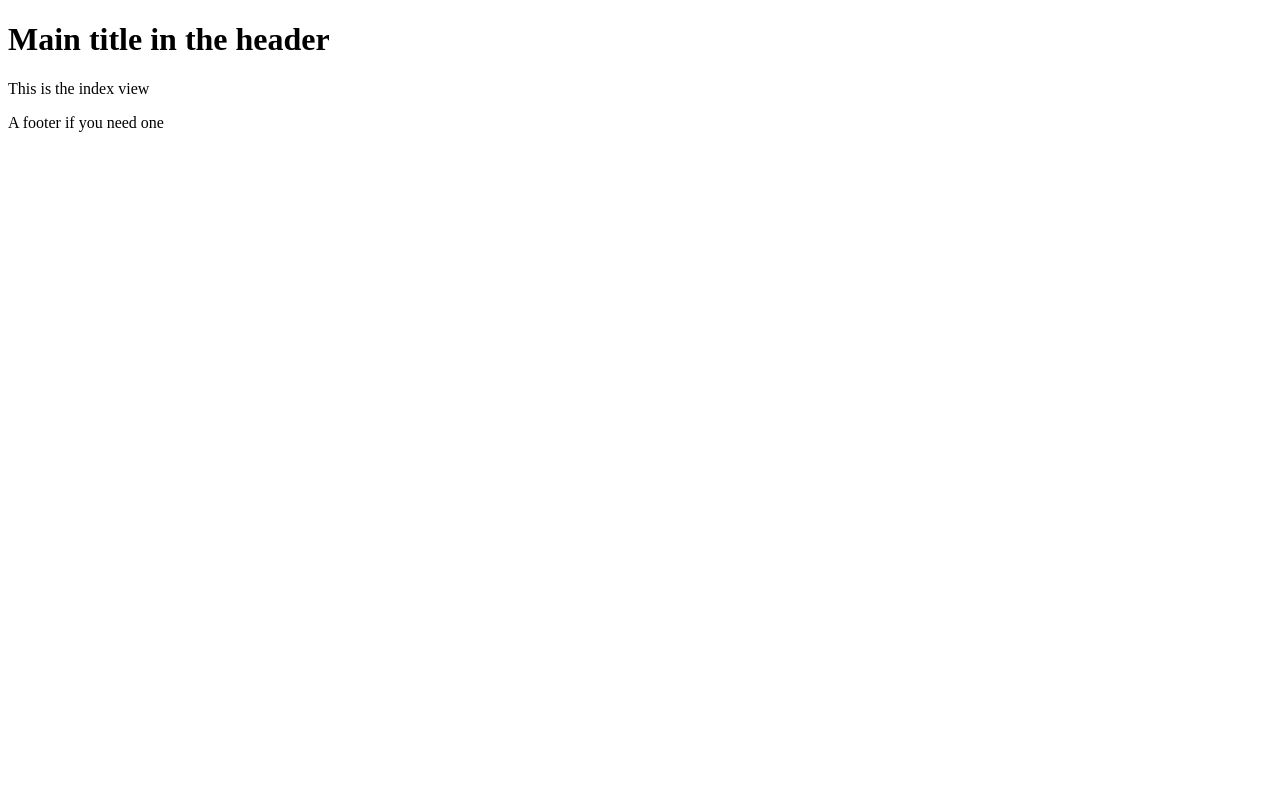
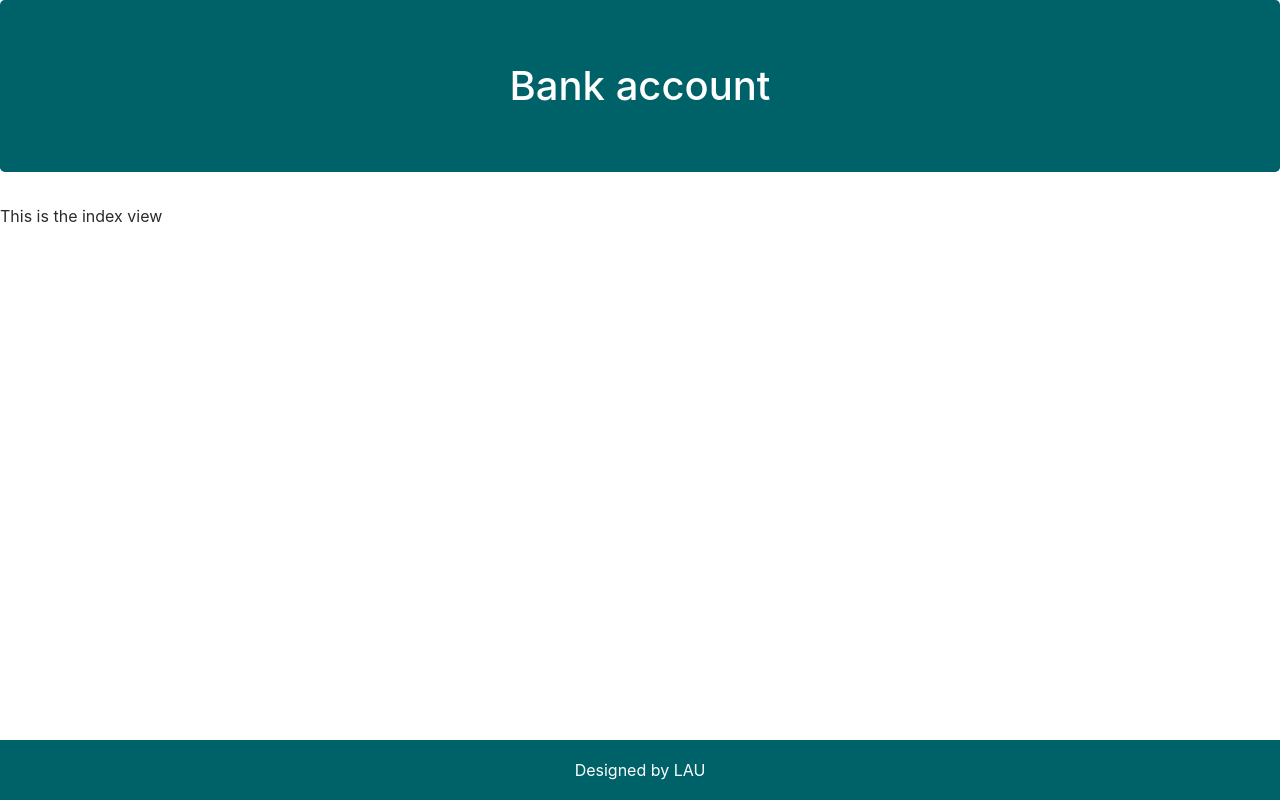
Before and after one commit to Lezzyy/Bank_account, a PHP site: page /views/indexVue.php in a window 1280 px wide. Run offline with PHP 8.4, Linux system fonts and the light colour scheme.

Commit message:
add header and footer css

```diff
--- a/assets/css/main.css
+++ b/assets/css/main.css
@@ -94,8 +94,23 @@ textarea {
 /* ==========================================================================
    Author's custom styles
    ========================================================================== */
+.jumbotron {
+  background-color: #006269;
+  color: white;
+}
 
-
+footer {
+margin-top: -30px;
+position: fixed;
+left: 0;
+bottom: 0;
+width: 100%;
+background-color: #006269;
+height: 60px;
+line-height: 60px;
+color: white;
+text-align: center;
+}
 
 /* ##################################################################### */
 /* ##########################   SMARTPHONE   ########################### */
--- a/views/template/footer.php
+++ b/views/template/footer.php
@@ -1,5 +1,5 @@
 <footer>
-  <p>A footer if you need one</p>
+  <p>Designed by LAU</p>
 </footer>
 
 </body>
--- a/views/template/header.php
+++ b/views/template/header.php
@@ -2,9 +2,14 @@
 <html>
   <head>
     <meta charset="utf-8">
-    <title>Your site title</title>
+    <title>Bank account</title>
+    <link rel="stylesheet" href="https://maxcdn.bootstrapcdn.com/bootstrap/4.0.0-alpha.6/css/bootstrap.min.css" integrity="sha384-rwoIResjU2yc3z8GV/NPeZWAv56rSmLldC3R/AZzGRnGxQQKnKkoFVhFQhNUwEyJ" crossorigin="anonymous">
+    <link rel="stylesheet" href="../assets/css/main.css">
+    <link href="https://fonts.googleapis.com/css?family=Roboto+Condensed" rel="stylesheet">
   </head>
   <body>
     <header>
-      <h1>Main title in the header</h1>
+      <!-- <div class="container-fluid">         -->
+      <h1 class="text-center jumbotron">Bank account</h1>
+    <!-- </div> -->
     </header>
```
